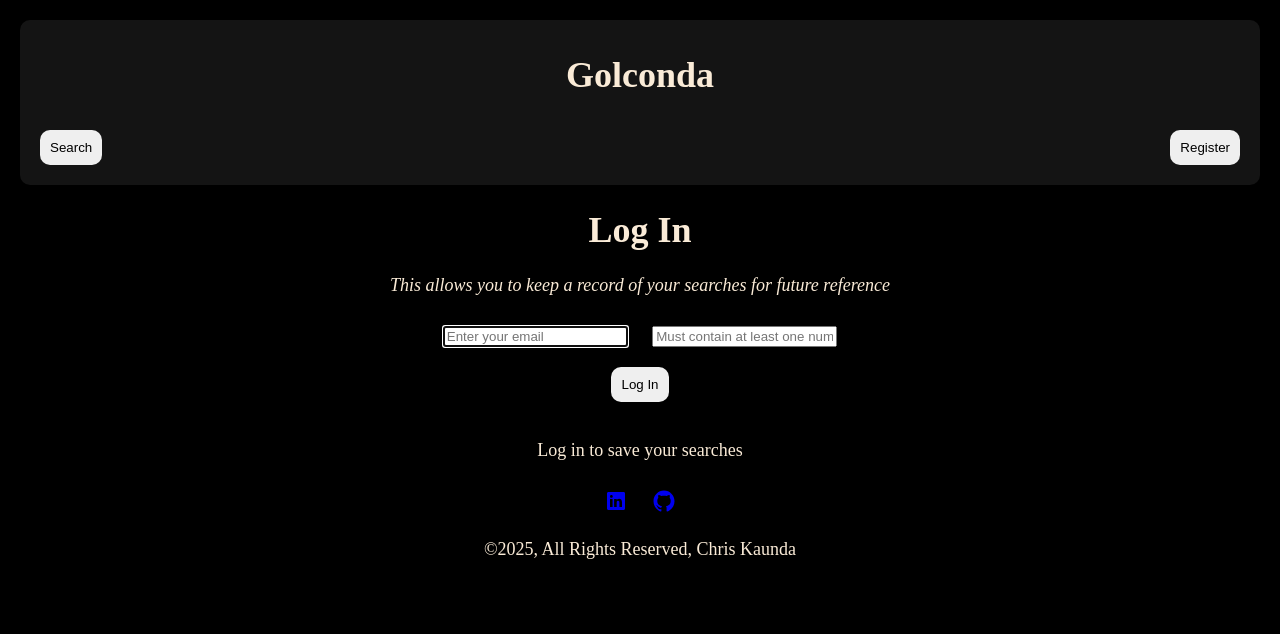
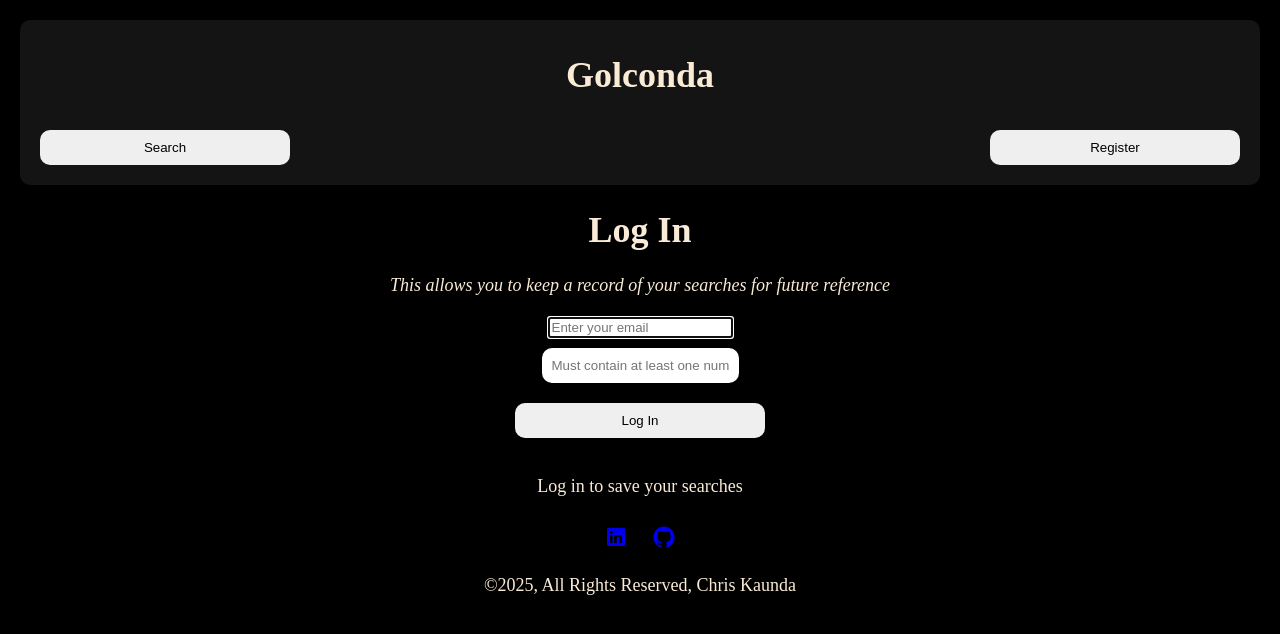
Before and after one commit to kaundachris/StockAnalyzer, a Flask app: page /history in a window 1280 px wide. Shown: the top 634 px of the page. Run offline with Flask 3, Linux system fonts and the light colour scheme; some libraries are stand-ins or nearby versions.

Commit message:
Add files via upload

```diff
--- a/static/index.css
+++ b/static/index.css
@@ -42,16 +42,25 @@ footer {
     padding: 10px;
 }
 
-input {
+input[type="text"], input[type="password"] {
     margin: 10px;
+    border: none;
+    border-radius: 10px;
+    padding: 10px
 }
 
-#submit {
+input[type="submit"] {
+    margin: 10px;
+    width: 250px;
     border: none;
     border-radius: 10px;
     padding: 10px;
     cursor: pointer;
     transition: background-color 0.2s ease;
+}
+
+input[type="submit"]:hover {
+    background-color: antiquewhite;
 }
 
 table {
--- a/templates/login.html
+++ b/templates/login.html
@@ -24,8 +24,12 @@
 
     <form class="page" action="/login" method="post">
         <div class="forms">
+            <div>
             <input type="email" name="username" id="username" autofocus autocomplete="off" placeholder="Enter your email">
+            </div>
+            <div>
             <input type="password" name="password" id="password" autofocus autocomplete="off" placeholder="Must contain at least one number and one letter">
+            </div>
         </div>
         <div>
             <input type="submit" name="submit" id="submit" value="Log In">
```
